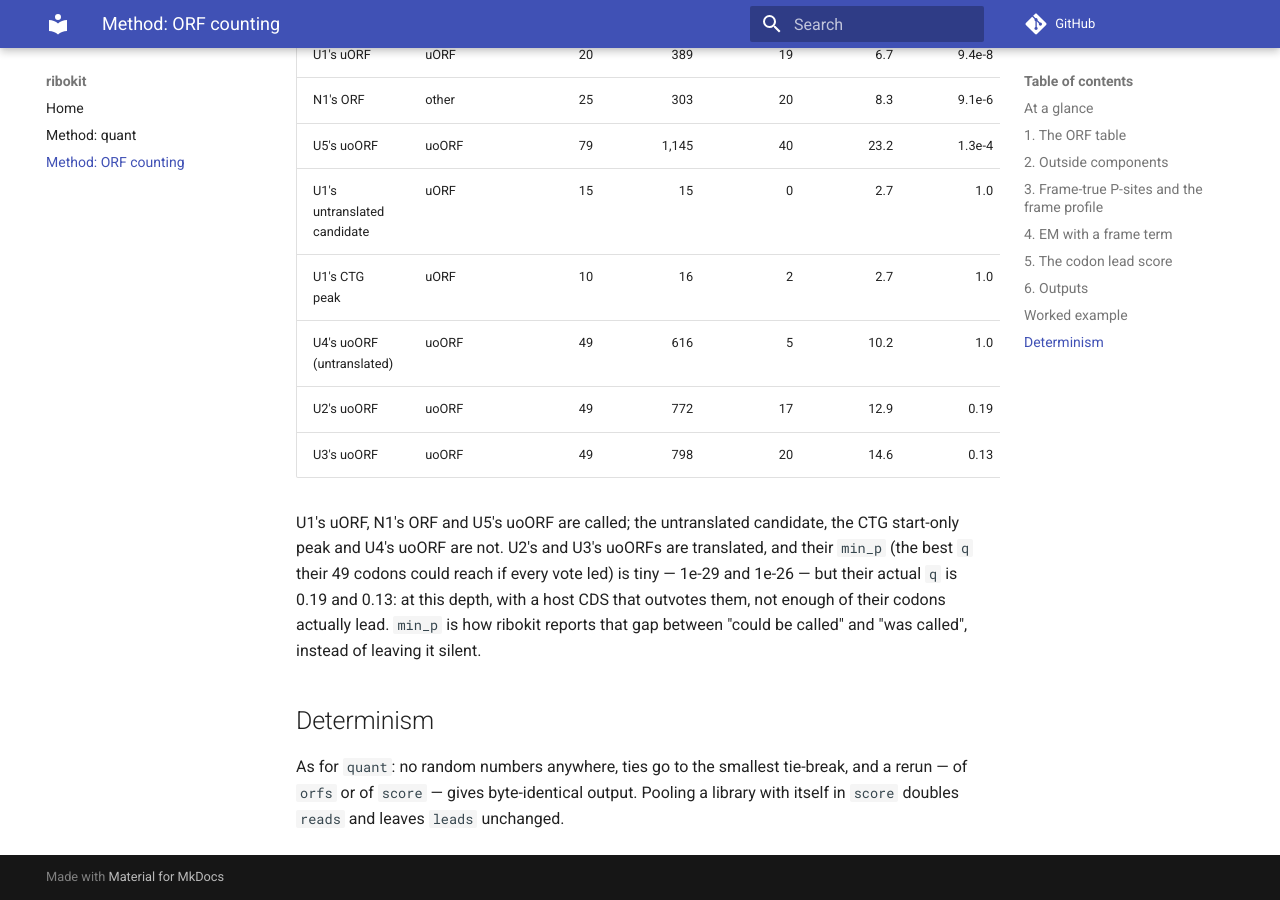
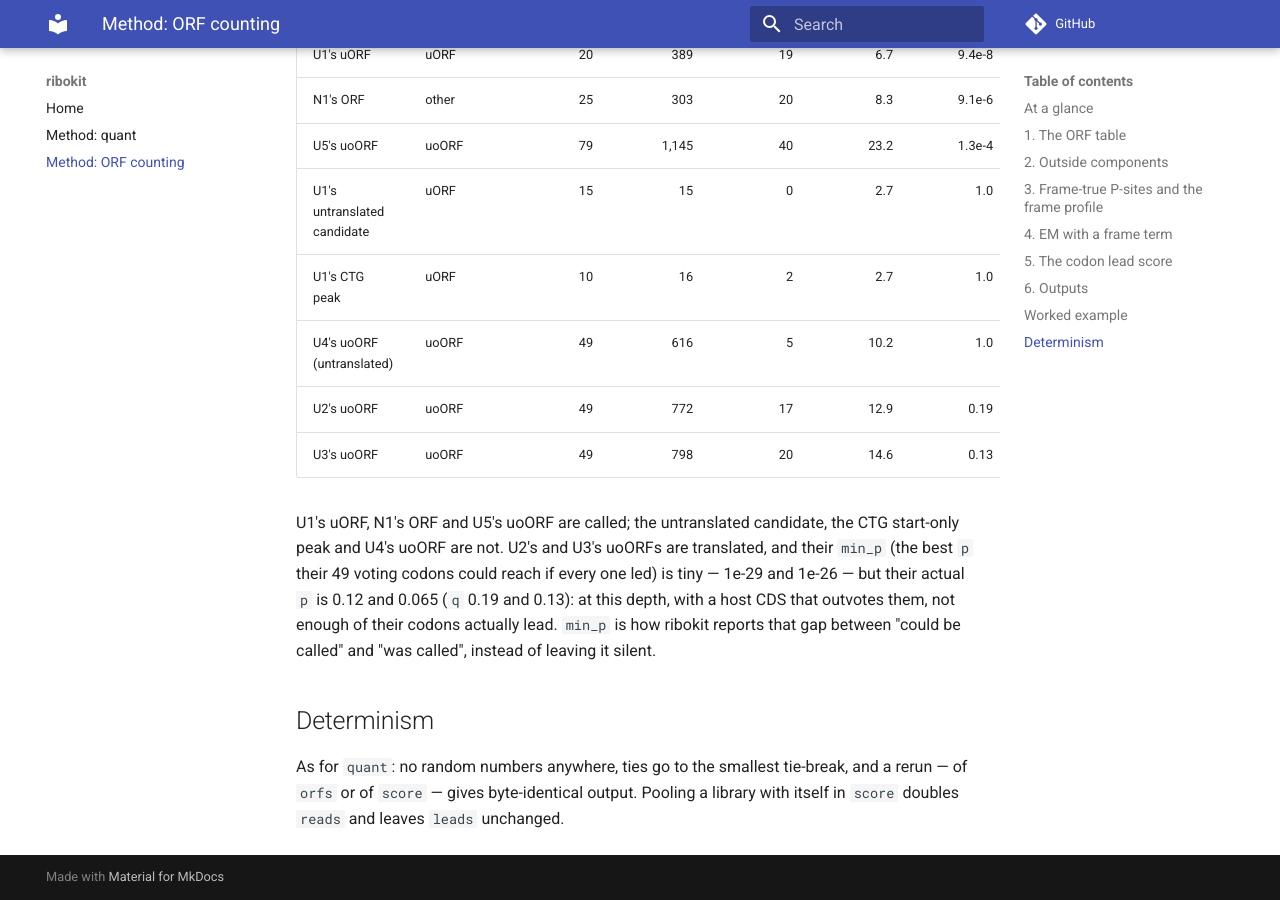
Before and after one commit to katarinagresova/ribokit, an MkDocs documentation site: the page built from docs/orfs.md, in a window 1280 px wide and 900 px high, scrolled down 6840 px. Built offline with MkDocs 1.6.1 and Material for MkDocs 9.7.7, drawn with Linux system fonts in a browser that asks for light colours; comment, search, counter and statistics services are not loaded.

Commit message:
docs: describe min_p as a p, not a q, in the worked example

```diff
--- a/docs/orfs.md
+++ b/docs/orfs.md
@@ -235,9 +235,9 @@ pass):
 
 U1's uORF, N1's ORF and U5's uoORF are called; the untranslated candidate, the
 CTG start-only peak and U4's uoORF are not. U2's and U3's uoORFs are
-translated, and their `min_p` (the best `q` their 49 codons could reach if
-every vote led) is tiny — 1e-29 and 1e-26 — but their actual `q` is 0.19 and
-0.13: at this depth, with a host CDS that outvotes them, not enough of their
+translated, and their `min_p` (the best `p` their 49 voting codons could reach
+if every one led) is tiny — 1e-29 and 1e-26 — but their actual `p` is 0.12 and
+0.065 (`q` 0.19 and 0.13): at this depth, with a host CDS that outvotes them, not enough of their
 codons actually lead. `min_p` is how ribokit reports that gap between
 "could be called" and "was called", instead of leaving it silent.
 
```
